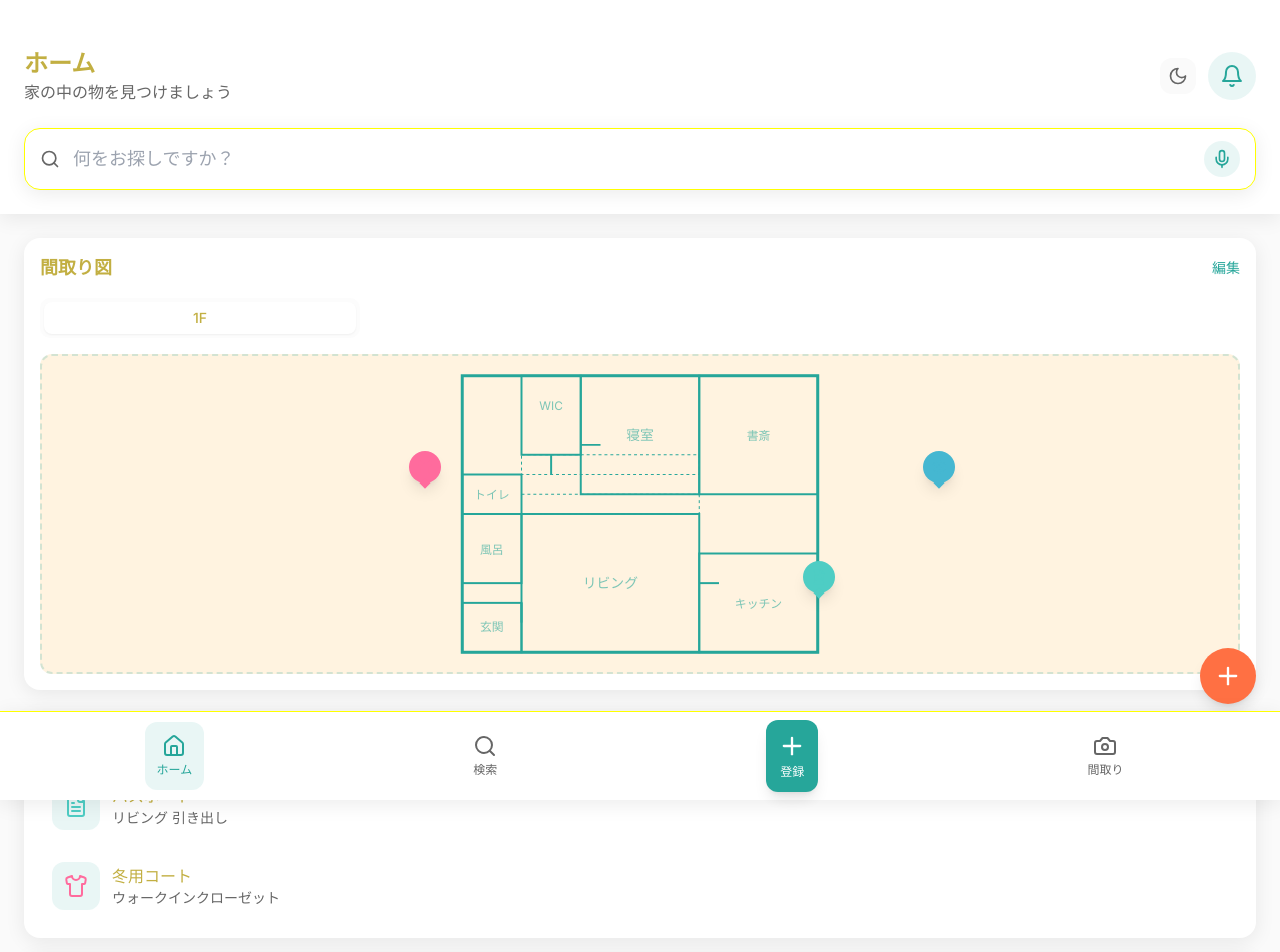
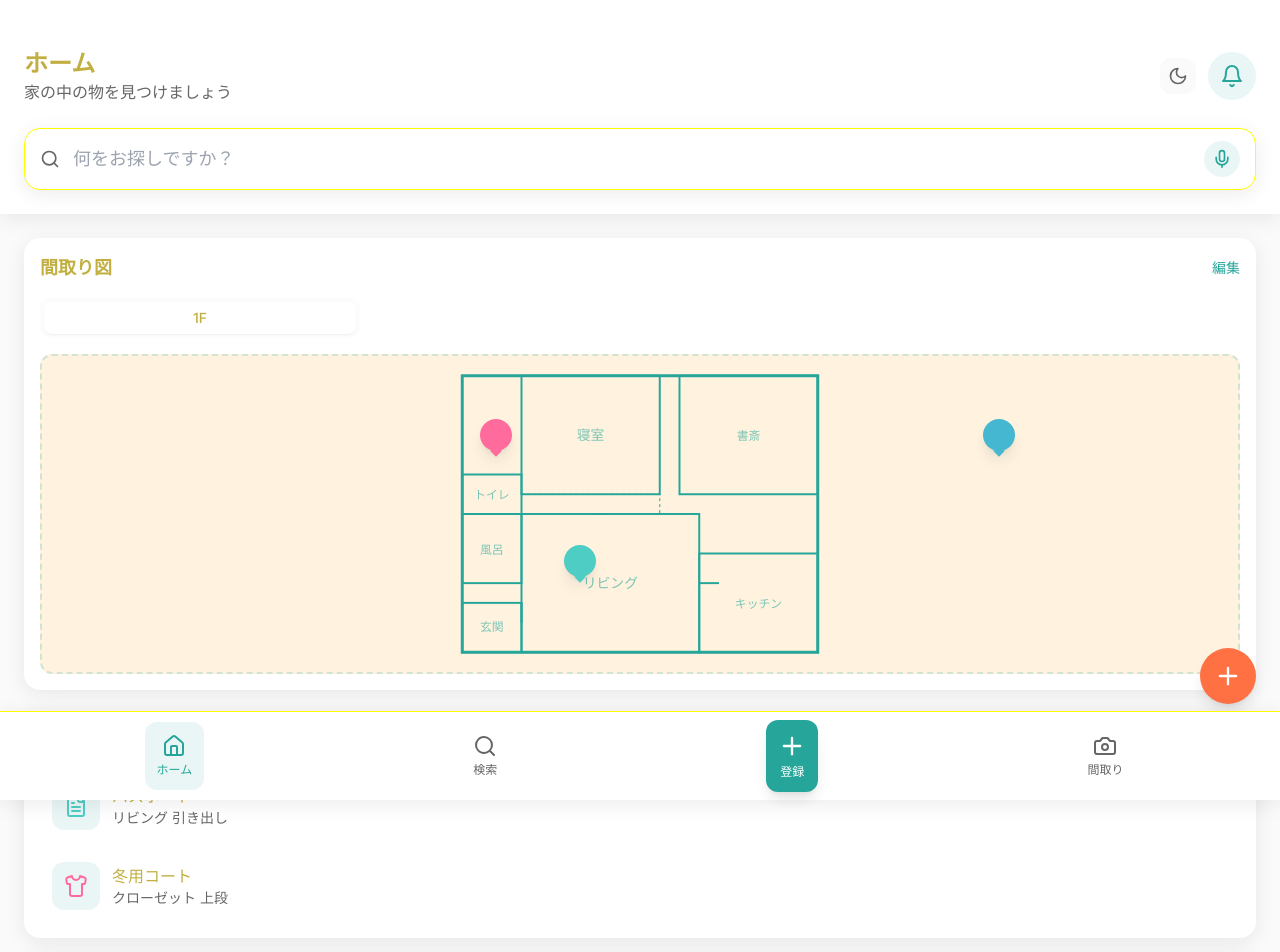
Before and after one commit to flumany/tidying-up-app, a React (Vite) app: page / in a window 1280 px wide. Shown: the top 952 px of the page. Built offline with nearby package versions, Linux system fonts and the light colour scheme.

Commit message:
Reverted to commit f3203106f19cc2ddf6768d7e6ce5817a20b74453

```diff
--- a/src/pages/Home.tsx
+++ b/src/pages/Home.tsx
@@ -26,7 +26,7 @@ const Home: React.FC = () => {
       room: 'living',
       images: [],
       tags: ['重要書類', '旅行'],
-      coordinates: { x: 65, y: 70 }, // リビング内の適切な位置
+      coordinates: { x: 45, y: 65 }, // リビング内の適切な位置
       lastAccessed: new Date(),
       createdAt: new Date()
     },
@@ -34,11 +34,11 @@ const Home: React.FC = () => {
       id: '2',
       name: '冬用コート',
       category: 'clothing',
-      location: 'ウォークインクローゼット',
+      location: 'クローゼット 上段',
       room: 'bedroom',
       images: [],
       tags: ['冬物', 'アウター'],
-      coordinates: { x: 32, y: 35 }, // ウォークインクローゼット内の適切な位置
+      coordinates: { x: 38, y: 25 }, // 寝室内の適切な位置
       lastAccessed: new Date(),
       createdAt: new Date()
     },
@@ -46,11 +46,11 @@ const Home: React.FC = () => {
       id: '3',
       name: '工具セット',
       category: 'tools',
-      location: '書斎 収納',
-      room: 'study',
+      location: 'ガレージ 棚',
+      room: 'garage',
       images: [],
       tags: ['DIY', '修理'],
-      coordinates: { x: 75, y: 35 }, // 書斎内の適切な位置
+      coordinates: { x: 80, y: 25 }, // 書斎内の適切な位置（ガレージの代わり）
       lastAccessed: new Date(),
       createdAt: new Date()
     }
@@ -115,7 +115,7 @@ const Home: React.FC = () => {
                 ref={floorPlanRef}
                 className="relative w-full h-80 bg-warm-beige rounded-xl border-2 border-dashed border-primary/20 overflow-hidden"
               >
-                {/* より現実的な間取り図（ウォークインクローゼット付き） */}
+                {/* より現実的な間取り図 */}
                 <svg className="absolute inset-0 w-full h-full" viewBox="0 0 400 320">
                   {/* 外壁 */}
                   <rect x="20" y="20" width="360" height="280" fill="none" stroke="#26A69A" strokeWidth="3"/>
@@ -133,16 +133,12 @@ const Home: React.FC = () => {
                   <text x="320" y="255" textAnchor="middle" className="text-xs fill-primary/60">キッチン</text>
 
                   {/* 寝室1 */}
-                  <rect x="140" y="20" width="120" height="120" fill="none" stroke="#26A69A" strokeWidth="2"/>
-                  <text x="200" y="85" textAnchor="middle" className="text-sm fill-primary/60">寝室</text>
+                  <rect x="80" y="20" width="140" height="120" fill="none" stroke="#26A69A" strokeWidth="2"/>
+                  <text x="150" y="85" textAnchor="middle" className="text-sm fill-primary/60">寝室</text>
 
-                  {/* ウォークインクローゼット */}
-                  <rect x="80" y="20" width="60" height="80" fill="none" stroke="#26A69A" strokeWidth="2"/>
-                  <text x="110" y="55" textAnchor="middle" className="text-xs fill-primary/60">WIC</text>
-
-                  {/* 書斎 */}
-                  <rect x="260" y="20" width="120" height="120" fill="none" stroke="#26A69A" strokeWidth="2"/>
-                  <text x="320" y="85" textAnchor="middle" className="text-xs fill-primary/60">書斎</text>
+                  {/* 寝室2/書斎 */}
+                  <rect x="240" y="20" width="140" height="120" fill="none" stroke="#26A69A" strokeWidth="2"/>
+                  <text x="310" y="85" textAnchor="middle" className="text-xs fill-primary/60">書斎</text>
 
                   {/* バスルーム */}
                   <rect x="20" y="160" width="60" height="70" fill="none" stroke="#26A69A" strokeWidth="2"/>
@@ -153,15 +149,12 @@ const Home: React.FC = () => {
                   <text x="50" y="145" textAnchor="middle" className="text-xs fill-primary/60">トイレ</text>
 
                   {/* 廊下 */}
-                  <rect x="80" y="100" width="180" height="20" fill="none" stroke="#26A69A" strokeWidth="1" strokeDasharray="3,3"/>
-                  <rect x="80" y="140" width="180" height="20" fill="none" stroke="#26A69A" strokeWidth="1" strokeDasharray="3,3"/>
+                  <rect x="80" y="140" width="140" height="20" fill="none" stroke="#26A69A" strokeWidth="1" strokeDasharray="3,3"/>
 
                   {/* ドア表示 */}
                   <line x1="80" y1="250" x2="80" y2="270" stroke="#26A69A" strokeWidth="2"/>
                   <line x1="150" y1="160" x2="170" y2="160" stroke="#26A69A" strokeWidth="2"/>
                   <line x1="260" y1="230" x2="280" y2="230" stroke="#26A69A" strokeWidth="2"/>
-                  <line x1="140" y1="90" x2="160" y2="90" stroke="#26A69A" strokeWidth="2"/>
-                  <line x1="110" y1="100" x2="110" y2="120" stroke="#26A69A" strokeWidth="2"/>
                 </svg>
 
                 {/* アイテムピン */}
```
